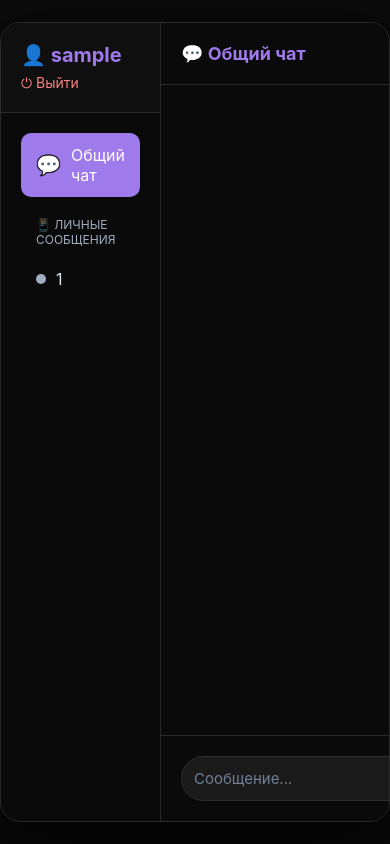
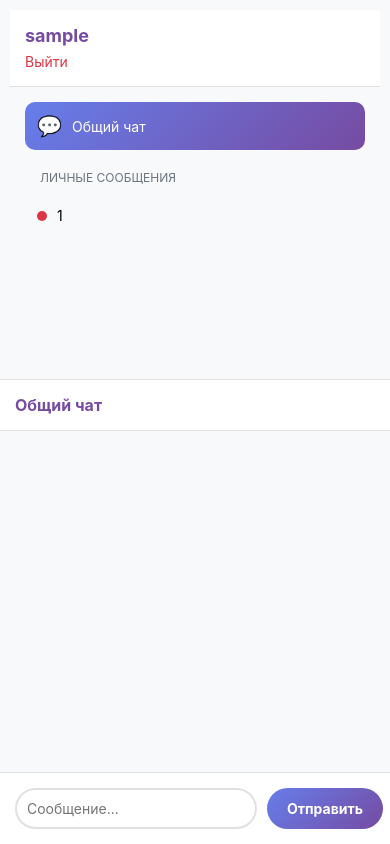
Before and after one commit to Antonov3732/rendergram, a Flask app: page /chat in a window 390 px wide. Run offline with Flask 3, Linux system fonts and the light colour scheme; the visitor is signed in with stand-in values (Sample User, id 1); data comes from the database, SQL or seed files in the repository; data that the repository does not hold is empty; some libraries are stand-ins or nearby versions.

Commit message:
Update chat.html

```diff
--- a/templates/chat.html
+++ b/templates/chat.html
@@ -2,7 +2,7 @@
 <html lang="ru">
 <head>
     <meta charset="UTF-8">
-    <meta name="viewport" content="width=device-width, initial-scale=1.0">
+    <meta name="viewport" content="width=device-width, initial-scale=1.0, maximum-scale=1.0, user-scalable=yes">
     <title>EptaGram</title>
     <script src="https://cdn.socket.io/4.5.0/socket.io.min.js"></script>
     <style>
@@ -14,7 +14,7 @@
         }
 
         body {
-            background: #0a0a0a;
+            background: linear-gradient(135deg, #667eea 0%, #764ba2 100%);
             height: 100vh;
             display: flex;
             justify-content: center;
@@ -24,44 +24,38 @@
         .chat-container {
             width: 1200px;
             height: 800px;
-            background: #0f0f0f;
+            background: white;
             border-radius: 20px;
-            box-shadow: 0 20px 60px rgba(0,0,0,0.8);
+            box-shadow: 0 20px 60px rgba(0,0,0,0.3);
             overflow: hidden;
             display: flex;
-            border: 1px solid #2a2a2a;
         }
 
-        /* САЙДБАР */
         .sidebar {
             width: 300px;
-            background: #0a0a0a;
-            border-right: 1px solid #2a2a2a;
+            background: #f8f9fa;
+            border-right: 1px solid #e0e0e0;
             display: flex;
             flex-direction: column;
         }
 
         .user-profile {
             padding: 20px;
-            background: #0f0f0f;
-            border-bottom: 1px solid #2a2a2a;
+            background: white;
+            border-bottom: 1px solid #e0e0e0;
         }
 
         .user-name {
             font-size: 20px;
             font-weight: bold;
-            color: #9f7aea;
+            color: #764ba2;
             margin-bottom: 5px;
         }
 
         .logout-btn {
-            color: #fc8181;
+            color: #dc3545;
             text-decoration: none;
             font-size: 14px;
-        }
-
-        .logout-btn:hover {
-            color: #f56565;
         }
 
         .channels {
@@ -71,22 +65,21 @@
         }
 
         .channel {
-            padding: 12px 15px;
+            padding: 15px;
             border-radius: 10px;
             cursor: pointer;
             margin-bottom: 5px;
-            transition: 0.2s;
+            transition: 0.3s;
             display: flex;
             align-items: center;
-            color: #e2e8f0;
         }
 
         .channel:hover {
-            background: #1a1a1a;
+            background: #e9ecef;
         }
 
         .channel.active {
-            background: #9f7aea;
+            background: linear-gradient(135deg, #667eea 0%, #764ba2 100%);
             color: white;
         }
 
@@ -102,24 +95,23 @@
             margin-right: 10px;
         }
 
-        .online { background: #48bb78; }
-        .offline { background: #a0aec0; }
+        .online { background: #28a745; }
+        .offline { background: #dc3545; }
 
-        /* ОСНОВНОЙ ЧАТ */
         .main-chat {
             flex: 1;
             display: flex;
             flex-direction: column;
-            background: #0f0f0f;
+            background: white;
         }
 
         .chat-header {
             padding: 20px;
-            background: #0a0a0a;
-            border-bottom: 1px solid #2a2a2a;
+            background: white;
+            border-bottom: 1px solid #e0e0e0;
             font-size: 18px;
             font-weight: bold;
-            color: #9f7aea;
+            color: #764ba2;
             display: flex;
             align-items: center;
         }
@@ -128,7 +120,7 @@
             flex: 1;
             overflow-y: auto;
             padding: 20px;
-            background: #0a0a0a;
+            background: #f8f9fa;
         }
 
         .message {
@@ -145,32 +137,25 @@
             max-width: 70%;
             padding: 12px 18px;
             border-radius: 18px;
-            background: #1a1a1a;
-            box-shadow: 0 2px 5px rgba(0,0,0,0.2);
+            background: white;
+            box-shadow: 0 2px 5px rgba(0,0,0,0.05);
             position: relative;
-            color: #e2e8f0;
-            border: 1px solid #2d2d2d;
         }
 
         .message-own .message-content {
-            background: #9f7aea;
+            background: linear-gradient(135deg, #667eea 0%, #764ba2 100%);
             color: white;
-            border: none;
         }
 
         .message-sender {
             font-weight: bold;
-            color: #9f7aea;
+            color: #764ba2;
             margin-bottom: 5px;
-        }
-
-        .message-own .message-sender {
-            color: rgba(255,255,255,0.9);
         }
 
         .message-time {
             font-size: 11px;
-            color: #a0aec0;
+            color: #6c757d;
             margin-top: 5px;
             text-align: right;
         }
@@ -181,17 +166,15 @@
 
         .typing-indicator {
             padding: 10px 20px;
-            color: #a0aec0;
+            color: #6c757d;
             font-style: italic;
             font-size: 14px;
-            background: #0a0a0a;
-            border-top: 1px solid #2a2a2a;
         }
 
         .message-input-area {
             padding: 20px;
-            background: #0a0a0a;
-            border-top: 1px solid #2a2a2a;
+            background: white;
+            border-top: 1px solid #e0e0e0;
             display: flex;
             gap: 10px;
         }
@@ -199,42 +182,35 @@
         .message-input {
             flex: 1;
             padding: 12px;
-            border: 1px solid #2d2d2d;
+            border: 2px solid #e0e0e0;
             border-radius: 25px;
             font-size: 15px;
-            transition: 0.2s;
-            background: #1a1a1a;
-            color: #e2e8f0;
+            transition: 0.3s;
         }
 
         .message-input:focus {
-            border-color: #9f7aea;
+            border-color: #764ba2;
             outline: none;
-            background: #1f1f1f;
-        }
-
-        .message-input::placeholder {
-            color: #718096;
         }
 
         .send-btn {
             padding: 12px 25px;
-            background: #9f7aea;
+            background: linear-gradient(135deg, #667eea 0%, #764ba2 100%);
             color: white;
             border: none;
             border-radius: 25px;
             font-weight: bold;
             cursor: pointer;
-            transition: 0.2s;
+            transition: 0.3s;
         }
 
         .send-btn:hover {
-            background: #805ad5;
-            transform: scale(1.02);
+            transform: scale(1.05);
+            box-shadow: 0 5px 15px rgba(102, 126, 234, 0.4);
         }
 
         .notification-badge {
-            background: #fc8181;
+            background: #dc3545;
             color: white;
             border-radius: 50%;
             padding: 2px 6px;
@@ -242,32 +218,182 @@
             margin-left: 10px;
         }
 
-        /* СКРОЛЛ */
-        ::-webkit-scrollbar {
-            width: 8px;
+        .private-badge {
+            background: #ffc107;
+            color: #000;
+            border-radius: 10px;
+            padding: 2px 8px;
+            font-size: 11px;
+            margin-left: 10px;
+        }
+        /* ============ АДАПТИВНОСТЬ ============ */
+        @media screen and (max-width: 1200px) {
+            .chat-container {
+                width: 95%;
+                height: 95vh;
+                margin: 2.5vh auto;
+            }
         }
 
-        ::-webkit-scrollbar-track {
-            background: #0a0a0a;
+        @media screen and (max-width: 900px) {
+            .chat-container {
+                flex-direction: column;
+                width: 100%;
+                height: 100vh;
+                border-radius: 0;
+                margin: 0;
+            }
+            .sidebar {
+                width: 100%;
+                height: 40%;
+                border-right: none;
+                border-bottom: 1px solid #e0e0e0;
+            }
+            .main-chat {
+                width: 100%;
+                height: 60%;
+            }
+            .message-content {
+                max-width: 85%;
+            }
         }
 
-        ::-webkit-scrollbar-thumb {
-            background: #2d2d2d;
-            border-radius: 4px;
+        @media screen and (max-width: 600px) {
+            body { background: white; }
+            .chat-container {
+                width: 100%;
+                height: 100vh;
+                border-radius: 0;
+                box-shadow: none;
+            }
+            .sidebar {
+                height: 45%;
+                padding: 10px;
+            }
+            .user-profile { padding: 15px; }
+            .user-name { font-size: 18px; }
+            .channels { padding: 15px; }
+            .channel {
+                padding: 12px;
+                font-size: 14px;
+            }
+            .main-chat { height: 55%; }
+            .chat-header {
+                padding: 15px;
+                font-size: 16px;
+            }
+            .chat-messages { padding: 15px; }
+            .message-content {
+                max-width: 90%;
+                padding: 10px 15px;
+                font-size: 14px;
+            }
+            .message-time { font-size: 10px; }
+            .message-input-area { padding: 15px; }
+            .message-input {
+                padding: 10px;
+                font-size: 14px;
+            }
+            .send-btn {
+                padding: 10px 20px;
+                font-size: 14px;
+            }
+            .typing-indicator {
+                padding: 8px 15px;
+                font-size: 12px;
+            }
         }
 
-        ::-webkit-scrollbar-thumb:hover {
-            background: #404040;
+        @media screen and (max-width: 380px) {
+            .sidebar { height: 50%; }
+            .main-chat { height: 50%; }
+            .user-name { font-size: 16px; }
+            .logout-btn { font-size: 12px; }
+            .channel {
+                padding: 10px;
+                font-size: 13px;
+            }
+            .online-status {
+                width: 8px;
+                height: 8px;
+            }
+            .chat-header {
+                padding: 12px;
+                font-size: 15px;
+            }
+            .message-input-area {
+                padding: 12px;
+                gap: 8px;
+            }
+            .message-input {
+                padding: 8px 12px;
+            }
+            .send-btn {
+                padding: 8px 16px;
+            }
+            .notification-badge {
+                padding: 1px 5px;
+                font-size: 10px;
+            }
+        }
+
+        @media screen and (max-width: 900px) and (orientation: landscape) {
+            .chat-container {
+                flex-direction: row;
+            }
+            .sidebar {
+                width: 35%;
+                height: 100%;
+                border-bottom: none;
+                border-right: 1px solid #e0e0e0;
+            }
+            .main-chat {
+                width: 65%;
+                height: 100%;
+            }
+            .channels {
+                overflow-y: auto;
+                max-height: calc(100vh - 100px);
+            }
+        }
+
+        @media (hover: none) and (pointer: coarse) {
+            .channel:hover { background: inherit; }
+            .channel:active { background: #e9ecef; }
+            .send-btn:hover {
+                transform: none;
+                box-shadow: none;
+            }
+            .send-btn:active {
+                transform: scale(0.98);
+                box-shadow: 0 5px 15px rgba(102, 126, 234, 0.4);
+            }
+        }
+
+        @media screen and (min-width: 2000px) {
+            .chat-container {
+                width: 1600px;
+                height: 900px;
+            }
+            .sidebar { width: 400px; }
+            .message-content {
+                max-width: 60%;
+                font-size: 16px;
+            }
+            .chat-header {
+                font-size: 20px;
+                padding: 25px;
+            }
+            .message-input { font-size: 16px; }
         }
     </style>
 </head>
 <body>
     <div class="chat-container">
-        <!-- Сайдбар -->
         <div class="sidebar">
             <div class="user-profile">
-                <div class="user-name">👤 {{ username }}</div>
-                <a href="/logout" class="logout-btn">⏻ Выйти</a>
+                <div class="user-name">{{ username }}</div>
+                <a href="/logout" class="logout-btn">Выйти</a>
             </div>
 
             <div class="channels" id="channels">
@@ -276,8 +402,8 @@
                     Общий чат
                 </div>
 
-                <div style="margin-top: 20px; margin-bottom: 10px; color: #a0aec0; font-size: 12px; padding-left: 15px;">
-                    📱 ЛИЧНЫЕ СООБЩЕНИЯ
+                <div style="margin-top: 20px; margin-bottom: 10px; color: #6c757d; font-size: 12px; padding-left: 15px;">
+                    ЛИЧНЫЕ СООБЩЕНИЯ
                 </div>
 
                 <div id="usersList">
@@ -292,10 +418,9 @@
             </div>
         </div>
 
-        <!-- Чат -->
         <div class="main-chat">
             <div class="chat-header" id="chatHeader">
-                💬 Общий чат
+                Общий чат
             </div>
 
             <div class="chat-messages" id="chatMessages"></div>
@@ -305,7 +430,7 @@
             <div class="message-input-area">
                 <input type="text" class="message-input" id="messageInput"
                        placeholder="Сообщение..." autocomplete="off">
-                <button class="send-btn" onclick="sendMessage()">➤</button>
+                <button class="send-btn" onclick="sendMessage()">Отправить</button>
             </div>
         </div>
     </div>
@@ -318,7 +443,13 @@
         let typingTimeout = null;
         let unreadMessages = {};
 
-        // ============ ИНИЦИАЛИЗАЦИЯ ============
+        console.log('Connecting to WebSocket...');
+        socket.on('connect', function() {
+            console.log('✅ WebSocket connected!');
+        });
+        socket.on('connect_error', function(error) {
+            console.error('❌ WebSocket error:', error);
+        });
 
         fetch('/api/messages')
             .then(res => res.json())
@@ -339,36 +470,13 @@
                 }
             });
 
-        // ============ КОНВЕРТАЦИЯ ВРЕМЕНИ ============
-
-        function convertUTCtoLocal(utcTimeString) {
-            if (utcTimeString.length === 5 && utcTimeString.includes(':')) {
-                return utcTimeString;
-            }
-
-            try {
-                const utcDate = new Date(utcTimeString + ' UTC');
-                if (isNaN(utcDate.getTime())) {
-                    return utcTimeString;
-                }
-                const localDate = new Date(utcDate.getTime());
-                const hours = localDate.getHours().toString().padStart(2, '0');
-                const minutes = localDate.getMinutes().toString().padStart(2, '0');
-                return `${hours}:${minutes}`;
-            } catch (e) {
-                return utcTimeString;
-            }
-        }
-
-        // ============ УПРАВЛЕНИЕ КАНАЛАМИ ============
-
         function switchChannel(channel) {
             document.querySelectorAll('.channel').forEach(el => {
                 el.classList.remove('active');
             });
 
             if (channel === 'general') {
-                document.getElementById('chatHeader').innerHTML = '💬 Общий чат';
+                document.getElementById('chatHeader').innerHTML = 'Общий чат';
                 currentChannel = 'general';
                 currentUser = null;
 
@@ -379,7 +487,7 @@
                         messages.forEach(msg => displayMessage(msg));
                     });
             } else {
-                document.getElementById('chatHeader').innerHTML = `💬 Личный чат с ${channel}`;
+                document.getElementById('chatHeader').innerHTML = `Личный чат с ${channel}`;
                 currentChannel = 'private';
                 currentUser = channel;
                 document.getElementById(`user-${channel}`).classList.add('active');
@@ -396,8 +504,6 @@
             }
         }
 
-        // ============ ОТПРАВКА СООБЩЕНИЙ ============
-
         function sendMessage() {
             const input = document.getElementById('messageInput');
             const text = input.value.trim();
@@ -406,30 +512,38 @@
 
             if (currentChannel === 'general') {
                 socket.emit('send_message', { text: text });
+                displayMessage({
+                    from: username,
+                    text: text,
+                    time: new Date().toLocaleTimeString([], {hour: '2-digit', minute:'2-digit'}),
+                    date: new Date().toLocaleDateString()
+                });
             } else {
                 socket.emit('send_private', {
                     to: currentUser,
                     text: text
+                });
+                displayPrivateMessage({
+                    from: username,
+                    to: currentUser,
+                    text: text,
+                    time: new Date().toLocaleTimeString([], {hour: '2-digit', minute:'2-digit'})
                 });
             }
 
             input.value = '';
         }
 
-        // ============ ОТОБРАЖЕНИЕ СООБЩЕНИЙ ============
-
         function displayMessage(msg) {
             const messagesDiv = document.getElementById('chatMessages');
             const messageDiv = document.createElement('div');
             messageDiv.className = `message ${msg.from === username ? 'message-own' : ''}`;
 
-            const localTime = convertUTCtoLocal(msg.time);
-
             messageDiv.innerHTML = `
                 <div class="message-content">
                     ${msg.from !== username ? `<div class="message-sender">${escapeHtml(msg.from)}</div>` : ''}
                     <div>${escapeHtml(msg.text)}</div>
-                    <div class="message-time">${localTime}</div>
+                    <div class="message-time">${msg.time}</div>
                 </div>
             `;
 
@@ -443,13 +557,11 @@
                 const messageDiv = document.createElement('div');
                 messageDiv.className = `message ${msg.from === username ? 'message-own' : ''}`;
 
-                const localTime = convertUTCtoLocal(msg.time);
-
                 messageDiv.innerHTML = `
                     <div class="message-content">
                         ${msg.from !== username ? `<div class="message-sender">${escapeHtml(msg.from)}</div>` : ''}
                         <div>${escapeHtml(msg.text)}</div>
-                        <div class="message-time">${localTime}</div>
+                        <div class="message-time">${msg.time}</div>
                     </div>
                 `;
 
@@ -457,8 +569,6 @@
                 messagesDiv.scrollTop = messagesDiv.scrollHeight;
             }
         }
-
-        // ============ СОКЕТ СОБЫТИЯ ============
 
         socket.on('users_update', function(users) {
             const usersList = document.getElementById('usersList');
@@ -554,15 +664,11 @@
             }
         });
 
-        // ============ ХЕЛПЕРЫ ============
-
         function escapeHtml(text) {
             const div = document.createElement('div');
             div.textContent = text;
             return div.innerHTML;
         }
-
-        // ============ СОБЫТИЯ ВВОДА ============
 
         document.getElementById('messageInput').addEventListener('input', function() {
             clearTimeout(typingTimeout);
```
